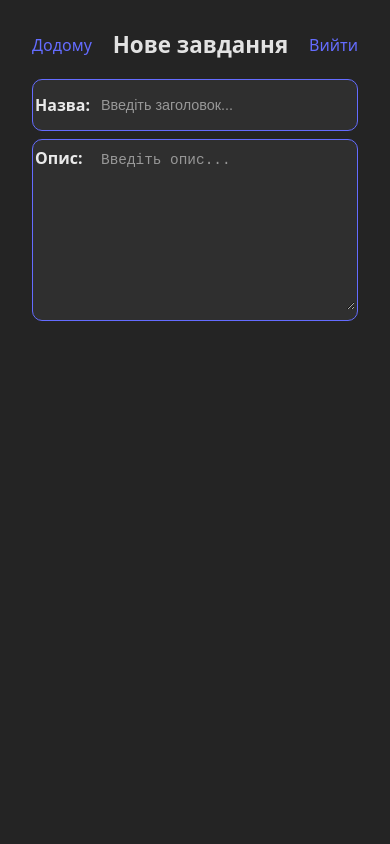
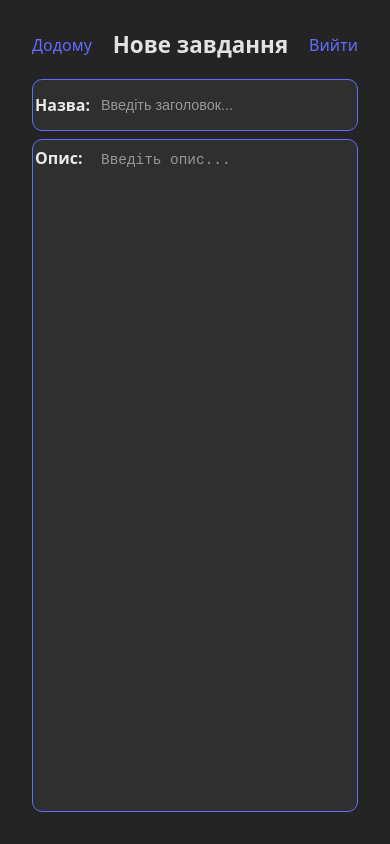
Before and after one commit to Galagadiv/To-do-list-aws, a React (Vite) app: page /new-task in a window 390 px wide. Built offline with nearby package versions, Linux system fonts and the light colour scheme; some icons are missing.

Commit message:
fix: textarea description

```diff
--- a/src/pages/ManageTaskPage/ManageTaskPage.css
+++ b/src/pages/ManageTaskPage/ManageTaskPage.css
@@ -2,6 +2,7 @@
   display: flex;
   flex-direction: column;
   width: 100%;
+  height: 100%;
   max-width: 1000px;
   margin: 0 auto;
   gap: 10px;
@@ -25,8 +26,9 @@
   font-size: 24px;
   color: rgba(255, 255, 255, 0.9);
   white-space: nowrap;
-  margin-right: 12px;
   flex-shrink: 0;
+  width: 100%;
+  max-width: 75px;
 }
 
 .input-title {
@@ -96,11 +98,12 @@
 
 .decription-create-box {
   display: flex;
-  flex-direction: column;
+  flex-direction: row;
   border: 1px solid #646cff;
   border-radius: 10px;
   padding: 10px 12px;
   width: 100%;
+  height: 100%;
   gap: 8px;
   background-color: rgba(255, 255, 255, 0.05);
   box-sizing: border-box;
@@ -110,10 +113,13 @@
   font-size: 24px;
   margin: 0;
   margin-bottom: 4px;
+  width: 100%;
+  max-width: 75px;
 }
 
 .textarea-decription {
   width: 100%;
+  height: 100%;
   min-height: 200px;
   resize: vertical;
   background-color: transparent;
@@ -126,6 +132,7 @@
   border-radius: 10px;
   transition: box-shadow 0.3s ease;
   box-sizing: border-box;
+  resize: none;
 }
 
 .textarea-decription:focus {
@@ -160,7 +167,7 @@
     height: 30px;
     font-size: 0.9rem;
     padding-left: 8px;
-    border-radius: 8%;
+    border-radius: 8px;
   }
 
   .control-btn.done-query {
@@ -182,6 +189,7 @@
   .decription-create-box .sectionTitle {
     font-size: 1rem;
     margin-bottom: 4px;
+    max-width: 50px;
   }
 
   .textarea-decription {
```
